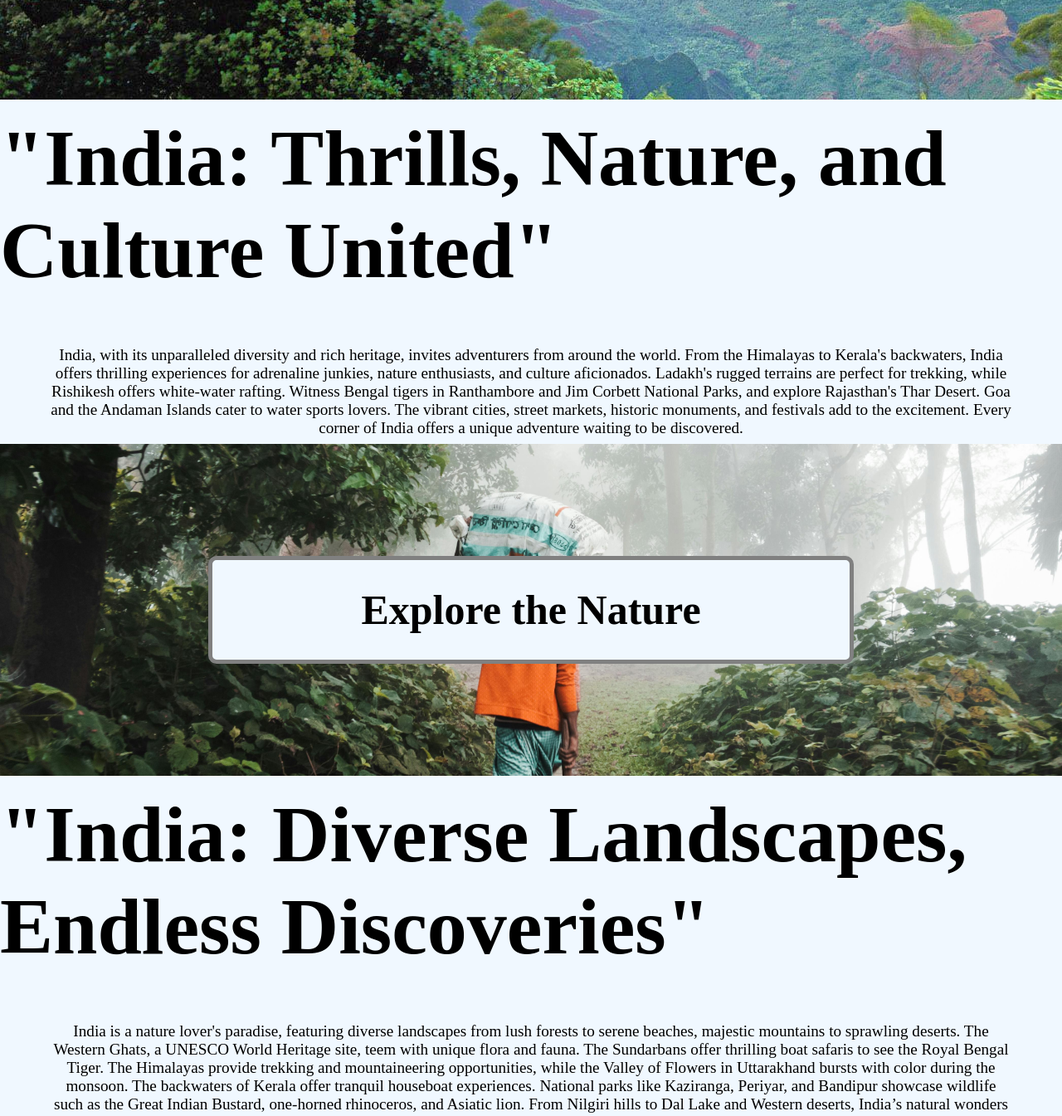
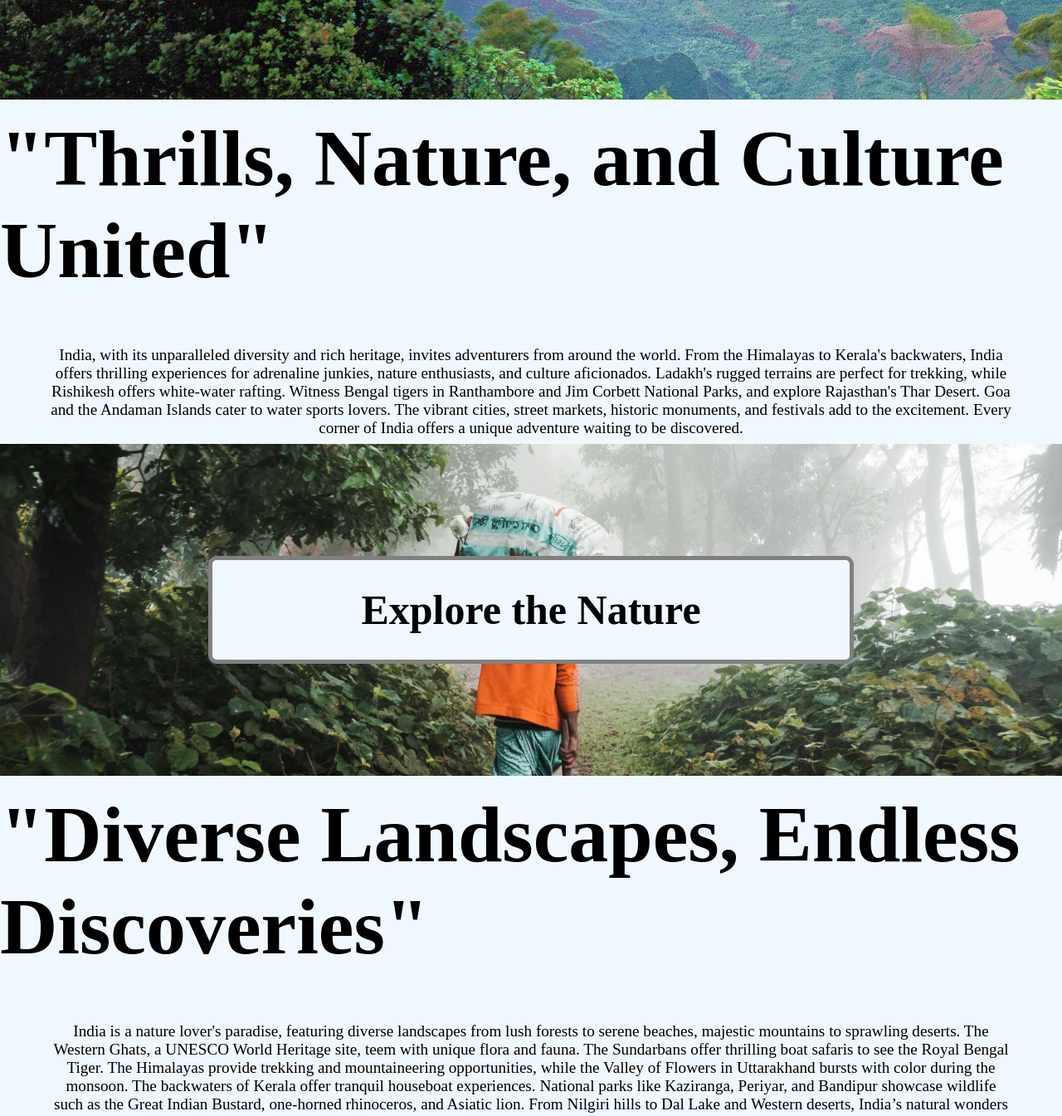
Before and after one commit to rajputanuj303/Parallex-Website, a plain HTML site: page index.html in a window 1280 px wide. Shown: the part 680-2025 px from the top of the page at 83% size. Drawn offline with Linux system fonts and the light colour scheme; grey boxes are pictures that could not be loaded.

Commit message:
index.html

```diff
--- a/index.html
+++ b/index.html
@@ -16,7 +16,7 @@
         </div>
     </div>
     <div class="Content1">
-        <h1>"India: Thrills, Nature, and Culture United"</h1>
+        <h1>"Thrills, Nature, and Culture United"</h1>
         <p> India, with its unparalleled diversity and rich heritage, invites adventurers from around the world. From
             the Himalayas to Kerala's backwaters, India offers thrilling experiences for adrenaline junkies, nature
             enthusiasts, and culture aficionados. Ladakh's rugged terrains are perfect for trekking, while Rishikesh
@@ -31,7 +31,7 @@
         </div>
     </div>
     <div class="Content1">
-        <h1>"India: Diverse Landscapes, Endless Discoveries"</h1>
+        <h1>"Diverse Landscapes, Endless Discoveries"</h1>
         <p>India is a nature lover's paradise, featuring diverse landscapes from lush forests to serene beaches,
             majestic mountains to sprawling deserts. The Western Ghats, a UNESCO World Heritage site, teem with unique
             flora and fauna. The Sundarbans offer thrilling boat safaris to see the Royal Bengal Tiger. The Himalayas
@@ -47,7 +47,7 @@
         </div>
     </div>
     <div class="Content1">
-        <h1>"India: Diverse Traditions, One Heart"</h1>
+        <h1>"Diverse Traditions, One Heart"</h1>
         <p>India's cultural tapestry is vibrant and diverse, reflecting thousands of years of history. The country is a
             melting pot of traditions, languages, religions, and festivals. Colorful festivals like Diwali and Holi
             showcase its rich cultural diversity. Classical dance forms such as Bharatanatyam, Kathak, and Odissi
```
